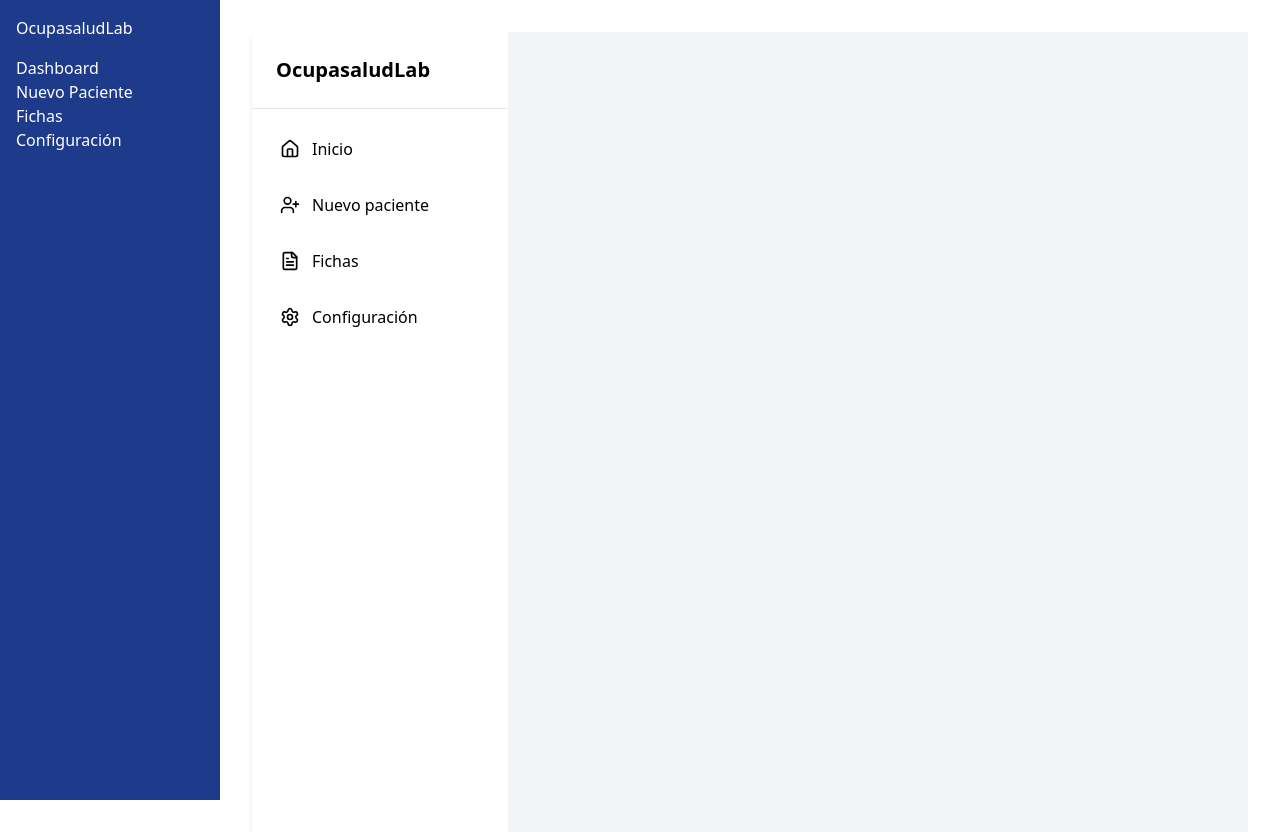
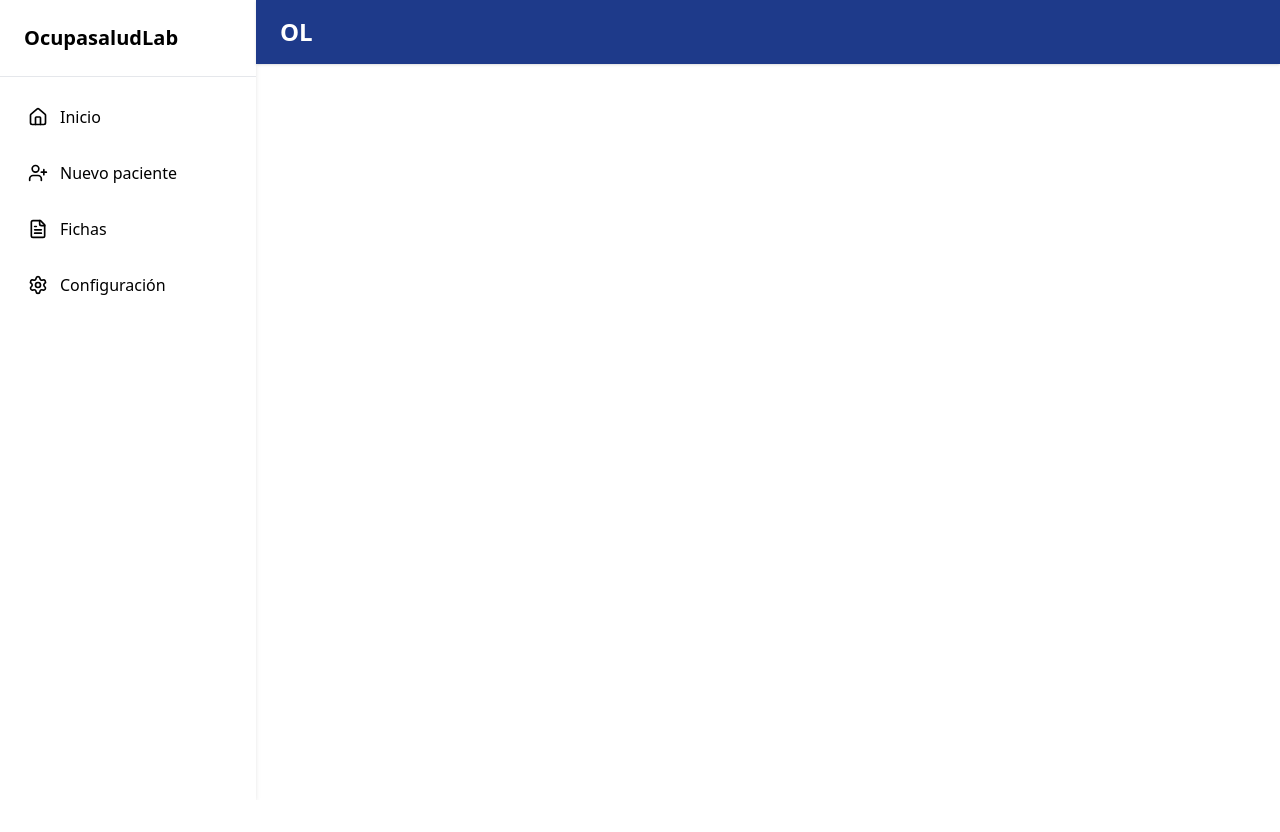
Before and after one commit to Kevpromax33/OcupasaludLabBackend, a React (Create React App) app in the folder ocupasaludlab-frontend/: page / in a window 1280 px wide. After the commit the page ends 800 px from the top, so only its background shows below. Built offline with nearby package versions, Linux system fonts and the light colour scheme; sample sign-in values are in the browser's storage.

Commit message:
Limpiar mainlayout, inicio de logo

```diff
--- a/ocupasaludlab-frontend/src/components/MainLayout.js
+++ b/ocupasaludlab-frontend/src/components/MainLayout.js
@@ -1,24 +1,25 @@
+// src/components/MainLayout.js
 import React from "react";
-import { Outlet } from "react-router-dom";
+import Sidebar from "./Sidebar";
 
-const MainLayout = () => {
+const MainLayout = ({ children }) => {
   return (
-    <div style={{ display: "flex", height: "100vh" }}>
-      {/* Sidebar */}
-      <aside style={{ width: "220px", backgroundColor: "#1E3A8A", color: "white", padding: "1rem" }}>
-        <h2 style={{ marginBottom: "1rem" }}>OcupasaludLab</h2>
-        <ul style={{ listStyle: "none", padding: 0 }}>
-          <li><a href="/dashboard" style={{ color: "white", textDecoration: "none" }}>Dashboard</a></li>
-          <li><a href="/nuevo-paciente" style={{ color: "white", textDecoration: "none" }}>Nuevo Paciente</a></li>
-          <li><a href="/fichas" style={{ color: "white", textDecoration: "none" }}>Fichas</a></li>
-          <li><a href="/configuracion" style={{ color: "white", textDecoration: "none" }}>Configuración</a></li>
-        </ul>
-      </aside>
+    <div className="flex h-screen">
+      {/* Sidebar (íconos verticales) */}
+      <Sidebar />
 
-      {/* Contenido principal */}
-      <main style={{ flexGrow: 1, padding: "2rem" }}>
-        <Outlet />
-      </main>
+      {/* Contenido general */}
+      <div className="flex-1 flex flex-col">
+        {/* Franja azul superior con solo logo */}
+        <header className="bg-blue-900 text-white px-6 py-4 shadow flex items-center">
+          <div className="text-2xl font-bold">OL</div> {/* Aquí puedes poner un logo luego */}
+        </header>
+
+        {/* Contenido de la página */}
+        <main className="p-6 overflow-auto">
+          {children}
+        </main>
+      </div>
     </div>
   );
 };
```
